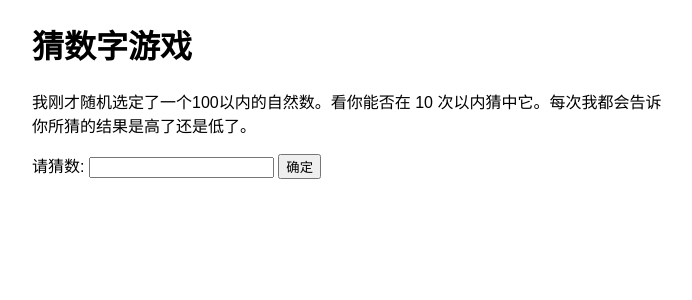
After one commit to badbank/mysite, a Django app: page /polls/guess_number/ in a window 1280 px wide. The commit adds this page. Shown: the top 300 px of the page, without its empty margins (288-980 px from the left). Run offline with Django 3.2, Linux system fonts and the light colour scheme.

Commit message:
start learning js

```diff
--- a/polls/urls.py
+++ b/polls/urls.py
@@ -7,4 +7,5 @@ urlpatterns = [
     path('<int:pk>/', views.DetailView.as_view(), name='detail'),
     path('<int:pk>/results/', views.ResultsView.as_view(), name='results'),
     path('<int:question_id>/vote/', views.vote, name='vote'),
+    path('guess_number/', views.guess_number, name='guess_number')
 ]
--- a/polls/views.py
+++ b/polls/views.py
@@ -42,3 +42,7 @@ def vote(request, question_id):
         selected_choice.votes += 1
         selected_choice.save()
         return HttpResponseRedirect(reverse('polls:results', args=(question.id,)))
+
+
+def guess_number(request):
+    return render(request, 'polls/guess_number.html')
--- a/templates/hs/index.html
+++ b/templates/hs/index.html
@@ -1,5 +1,5 @@
 <!DOCTYPE html>
-<html lang="ch">
+<html lang="zh-CN">
 <head>
 
     {% load static %}
--- a/templates/hs/search_result.html
+++ b/templates/hs/search_result.html
@@ -1,5 +1,5 @@
 <!DOCTYPE html>
-<html lang="ch">
+<html lang="zh-CN">
 <head>
 
     {% load static %}
--- a/templates/hs/typedetail.html
+++ b/templates/hs/typedetail.html
@@ -1,5 +1,5 @@
 <!DOCTYPE html>
-<html lang="en">
+<html lang="zh-CN">
 <head>
 
     {% load static %}
--- /dev/null
+++ b/templates/polls/guess_number.html
@@ -0,0 +1,50 @@
+<!DOCTYPE html>
+<html lang="zh-CN">
+<head>
+    <meta charset="utf-8">
+
+    <title>猜数字游戏</title>
+
+    <style>
+        html {
+            font-family: sans-serif
+        }
+
+        body {
+            width: 50%;
+            max-width: 800px;
+            min-width: 480px;
+            margin: 0 auto
+        }
+
+        .lastResult {
+            color: white;
+            padding: 3px
+        }
+    </style>
+</head>
+
+<body>
+<h1>猜数字游戏</h1>
+
+<p>我刚才随机选定了一个100以内的自然数。看你能否在 10 次以内猜中它。每次我都会告诉你所猜的结果是高了还是低了。</p>
+
+<div class="form">
+    <label for="guessField">请猜数: </label>
+    <input type="text" id="guessField" class="guessField">
+    <input type="submit" value="确定" class="guessSubmit">
+</div>
+
+<div class="resultParas">
+    <p class="guesses"></p>
+    <p class="lastResult"></p>
+    <p class="lowOrHi"></p>
+</div>
+
+<script>
+
+    // 开始编写 JavaScript 代码
+
+</script>
+</body>
+</html>
--- a/templates/polls/index.html
+++ b/templates/polls/index.html
@@ -11,3 +11,6 @@
 {% else %}
     <p>No polls are available.</p>
 {% endif %}
+
+<p>投票投腻了？玩几个小游戏吧！</p>
+<a href="/polls/guess_number/">猜数字</a>
```
